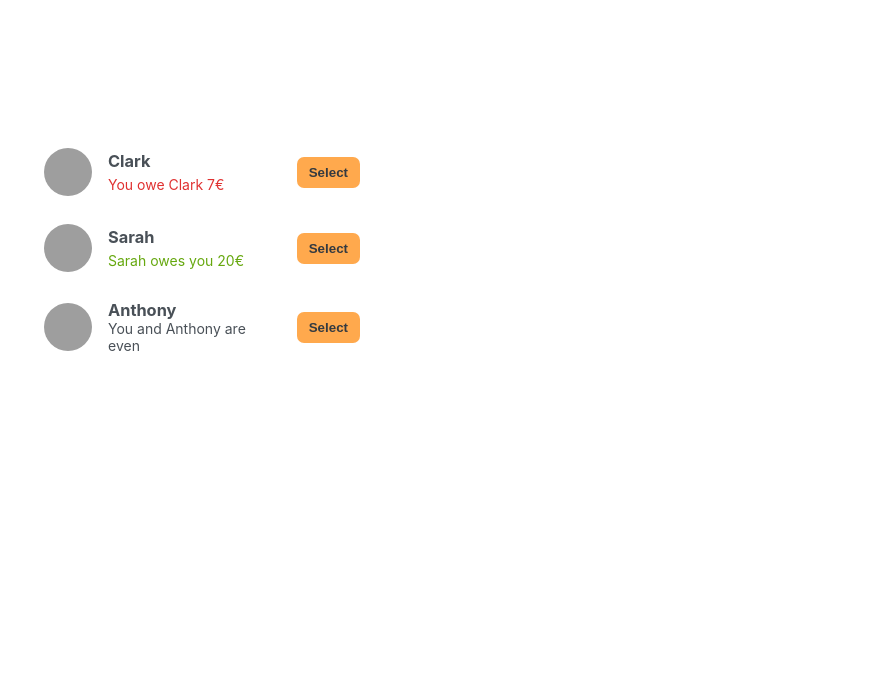
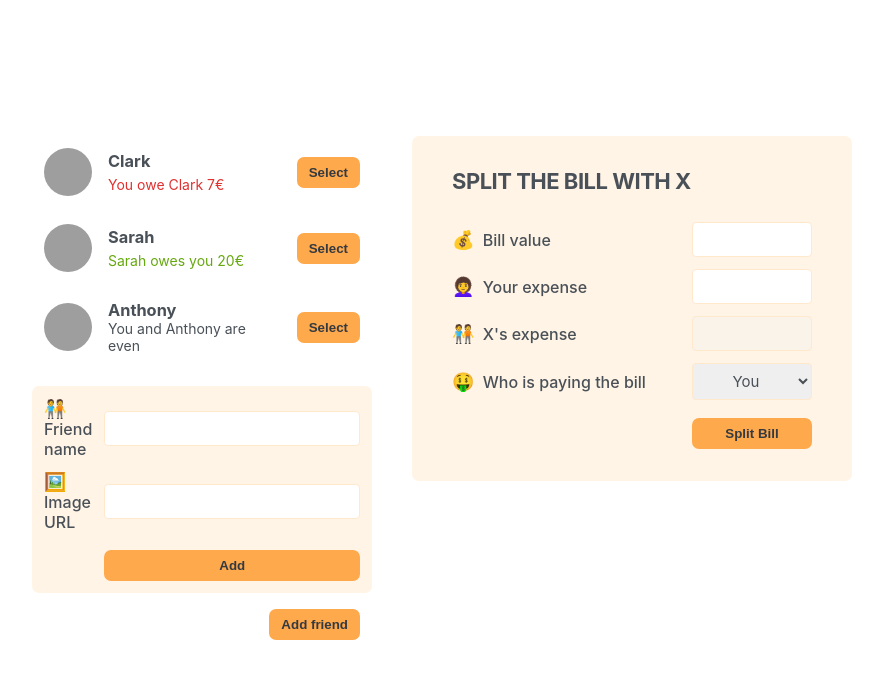
Before and after one commit to Kavin-crew/react-course-exercises, a React (Create React App) app in the folder 06-eat-n-split/: page / in a window 1280 px wide. Shown: the top 678 px of the page, without its empty margins (198-1081 px from the left). Built offline with nearby package versions, Linux system fonts and the light colour scheme; grey boxes are pictures that could not be loaded.

Commit message:
build static UI

```diff
--- a/06-eat-n-split/src/App.js
+++ b/06-eat-n-split/src/App.js
@@ -24,7 +24,10 @@ export default function App() {
     <div className="app">
       <div className="sidebar">
         <FriendList />
+        <FormAddFriend />
+        <Button>Add friend</Button>
       </div>
+      <FormSplitBill />
     </div>
   );
 }
@@ -62,7 +65,50 @@ function Friend({ friend }) {
       {/* if balance is 0 */}
       {friend.balance === 0 && <p>You and {friend.name} are even</p>}
 
-      <button className="button">Select</button>
+      <Button>Select</Button>
     </li>
   );
 }
+
+function Button({ children }) {
+  return <button className="button">{children}</button>;
+}
+
+function FormAddFriend() {
+  return (
+    <form className="form-add-friend">
+      <label>🧑‍🤝‍🧑Friend name</label>
+      <input type="text" />
+
+      <label>🖼️ Image URL</label>
+      <input type="text" />
+
+      <Button>Add</Button>
+    </form>
+  );
+}
+
+function FormSplitBill() {
+  return (
+    <form className="form-split-bill">
+      <h2>Split the bill with X</h2>
+
+      <label>💰 Bill value</label>
+      <input type="text" />
+
+      <label>👩‍🦱 Your expense</label>
+      <input type="text" />
+
+      <label>🧑‍🤝‍🧑 X's expense</label>
+      <input type="text" disabled />
+
+      <label>🤑 Who is paying the bill</label>
+      <select>
+        <option value="user">You</option>
+        <option value="friend">X</option>
+      </select>
+
+      <Button>Split Bill</Button>
+    </form>
+  );
+}
```
